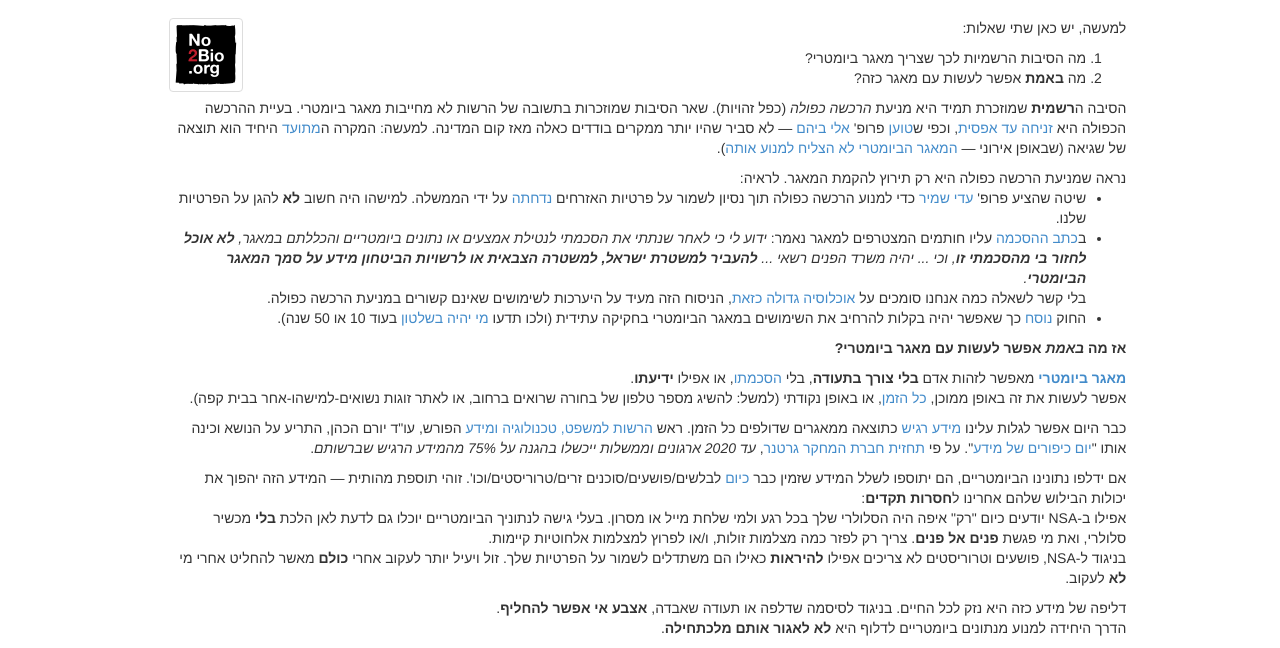
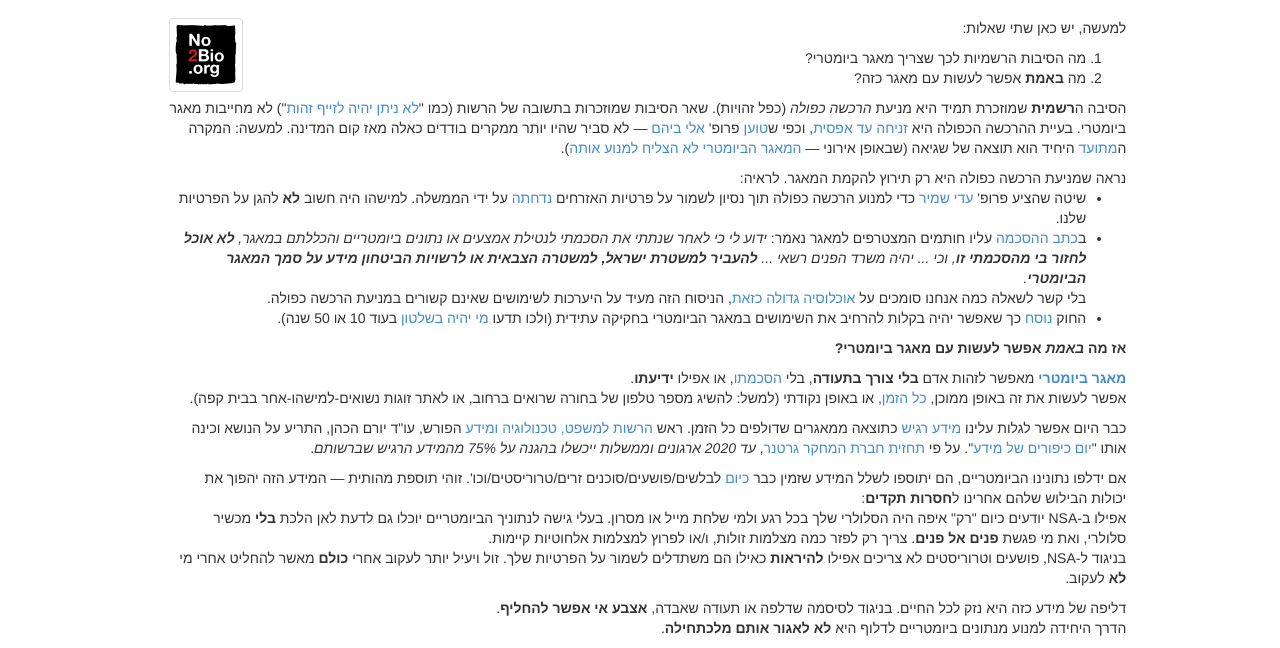
Before and after one commit to thedod/reply2smartid, a plain HTML site: page why-db.html in a window 1280 px wide. Shown: the part 186-834 px from the top of the page. Drawn offline with Linux system fonts and the light colour scheme.

Commit message:
Add internal link

```diff
--- a/why-db.html
+++ b/why-db.html
@@ -59,7 +59,7 @@
 </ol>
 <p>
 הסיבה ה<strong>רשמית</strong> שמוזכרת תמיד היא מניעת <em>הרכשה כפולה</em> (כפל זהויות).
-שאר הסיבות שמוזכרות בתשובה של הרשות לא מחייבות מאגר ביומטרי.
+שאר הסיבות שמוזכרות בתשובה של הרשות (כמו "<a target="_blank" href="bio-not-against-forgery.html">לא ניתן יהיה לזייף זהות</a>") לא מחייבות מאגר ביומטרי.
 בעיית ההרכשה הכפולה היא <a target="_blank" href="http://blog.ofek.biz/blog/archives/2810">זניחה עד אפסית</a>,
 וכפי ש<a target="_blank" href="http://www.ynet.co.il/home/1,7340,L-876-18502-31361983-2,00.html">טוען</a> פרופ'
 <a target="_blank" href="http://no2bio.org/eli-biham/">אלי ביהם</a> &mdash; לא סביר שהיו יותר ממקרים בודדים כאלה מאז קום המדינה.
```
Also changed, not shown: raw/why-db.html (+1 -1 lines).
